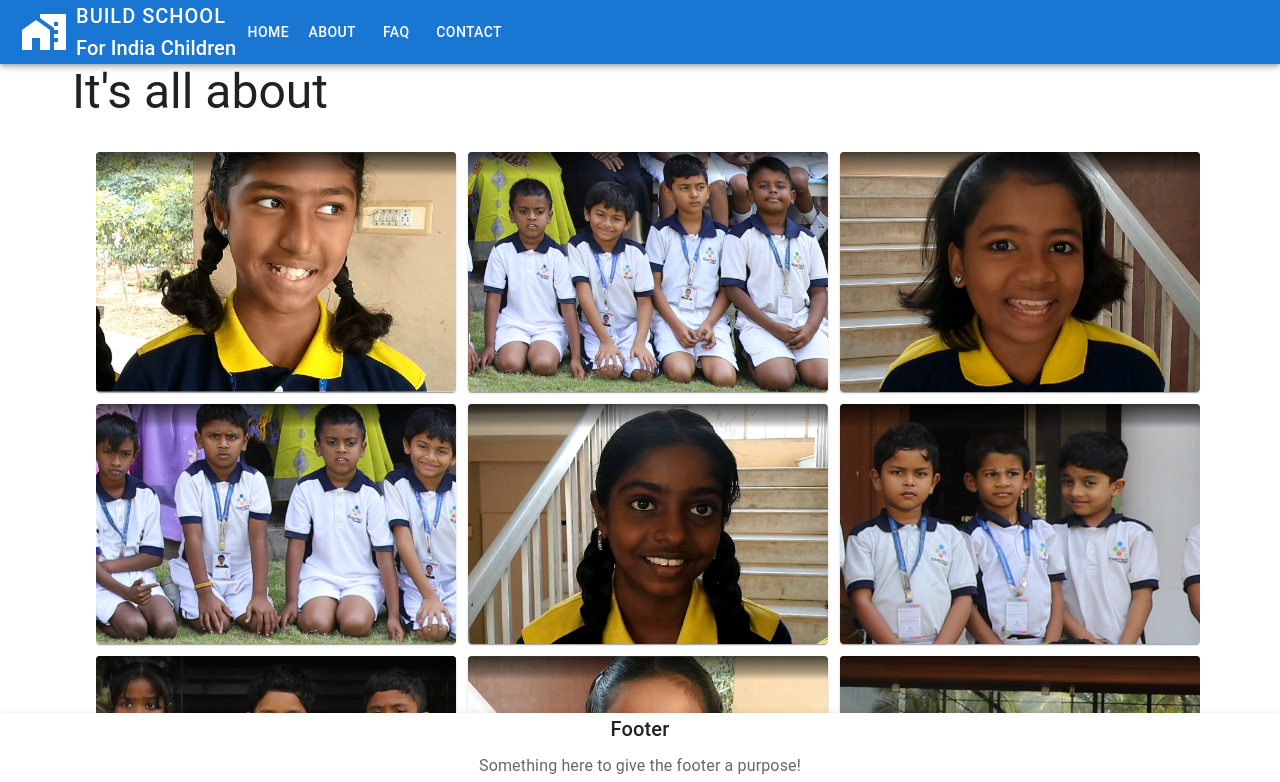
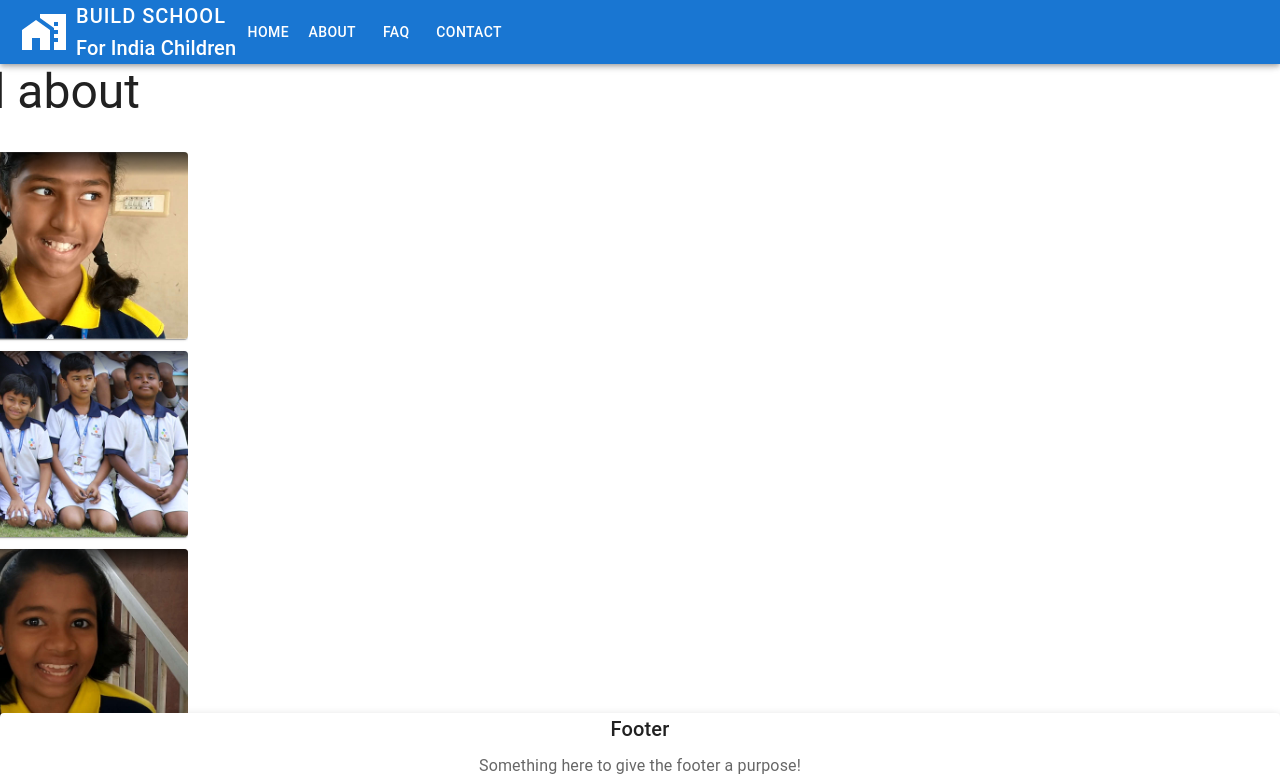
Before and after one commit to ipraisethelord/for-india-children, a React (Vite) app: page /About in a window 1280 px wide. Shown: the top 782 px of the page. Built offline with nearby package versions, Linux system fonts and the light colour scheme.

Commit message:
disable max width to see if it is centered

```diff
--- a/src/components/pages/About.jsx
+++ b/src/components/pages/About.jsx
@@ -8,7 +8,7 @@ import { Typography } from "@mui/material";
 function About() {
   return (
     <>
-      <Box sx={{ width: "100%" }} display="flex" minHeight="100vh" justifyContent="center"
+      <Box maxWidth={false}  display="flex" minHeight="100vh" justifyContent="center"
   alignItems="center">
         <Stack spacing={2} alignItems="center">
           <Container>
```
